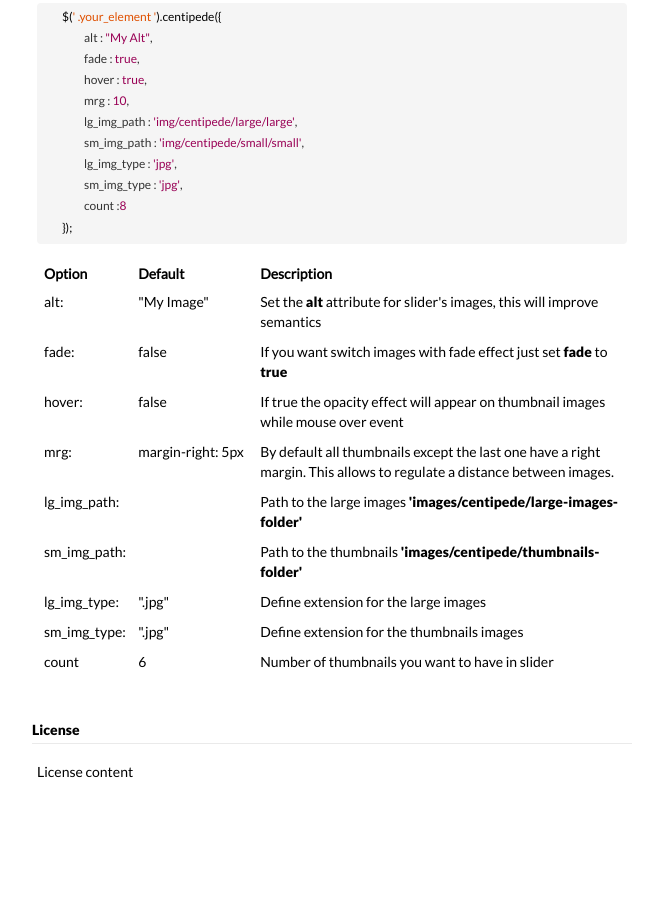
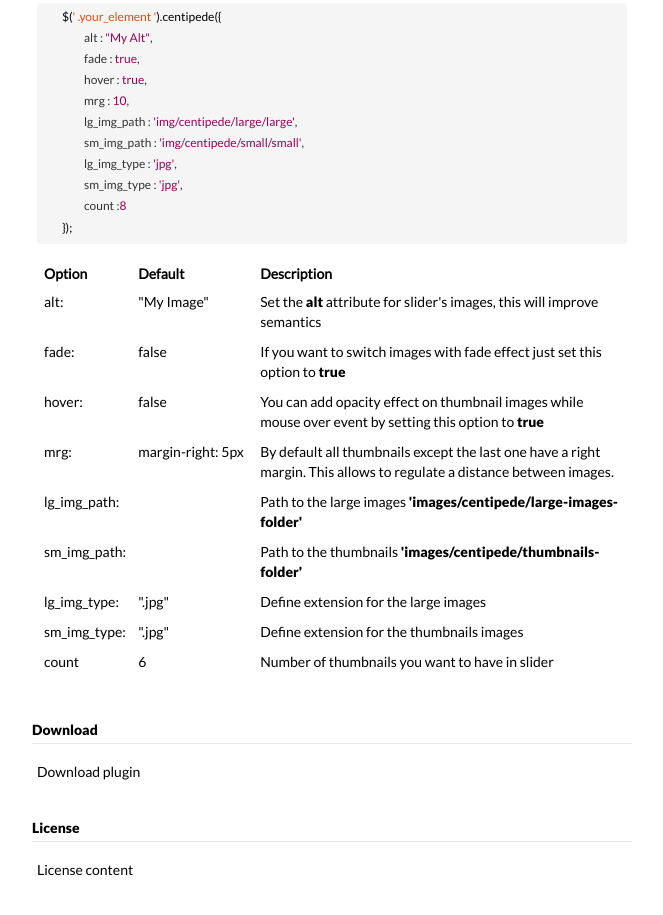
Before and after one commit to johannesMatevosyan/centipedejs, a plain HTML site: page index.html in a window 1280 px wide. Shown: the part 1519-2434 px from the top of the page, without its empty margins (308-971 px from the left). Before the commit the page ends 2349 px from the top, so only its background shows below. Drawn offline with Linux system fonts and the light colour scheme.

Commit message:
Cleaning HTML

```diff
--- a/index.html
+++ b/index.html
@@ -19,7 +19,7 @@
                 <ul class="features_list">
                     <li><span>Easily configurable by changing options</span></li>
                     <li><span>No external dependencies, apart from jQuery</span></li>
-                    <li><span>Compact size, only 6kb</span></li>
+                    <li><span>Centipede does not contain a lot of functionality and it keeps the size small, only 6kb</span></li>
                 </ul>
             </div>
         </section>
@@ -40,7 +40,7 @@
             <div class="section_content">
                 <p class="how_to_use_desc">
                     First of all you need to locate image according to their sizes. Thus, large images should be grouped together in one folder whereas small images should be grouped into another.
-                    After that the corresponding paths to that folders are needed. That's all! :) <br>
+                    After that the corresponding paths to those folders are needed. That's all :) <br>
                     In case you want to make some changes then the options are available below.
                 </p>
             </div>
@@ -120,12 +120,12 @@
                     <tr>
                         <td class="key">fade:</td>
                         <td class="default">false</td>
-                        <td class="value">If you want switch images with fade effect just set <span class="selected">fade</span> to <span class="selected">true</span>  </td>
+                        <td class="value">If you want to switch images with fade effect just set this option to <span class="selected">true</span>  </td>
                     </tr>
                     <tr>
                         <td class="key">hover:</td>
                         <td class="default">false</td>
-                        <td class="value">If true the opacity effect will appear on thumbnail images while mouse over event</td>
+                        <td class="value">You can add opacity effect on thumbnail images while mouse over event by setting this option to <span class="selected">true</span></td>
                     </tr>
                     <tr>
                         <td class="key">mrg:</td>
@@ -160,6 +160,12 @@
                 </table>
             </div>
         </section>
+        <section class="download">
+            <h3>Download</h3>
+            <div class="section_content">
+                Download plugin
+            </div>
+        </section>
         <section class="license">
             <h3>License</h3>
             <div class="section_content">
```
